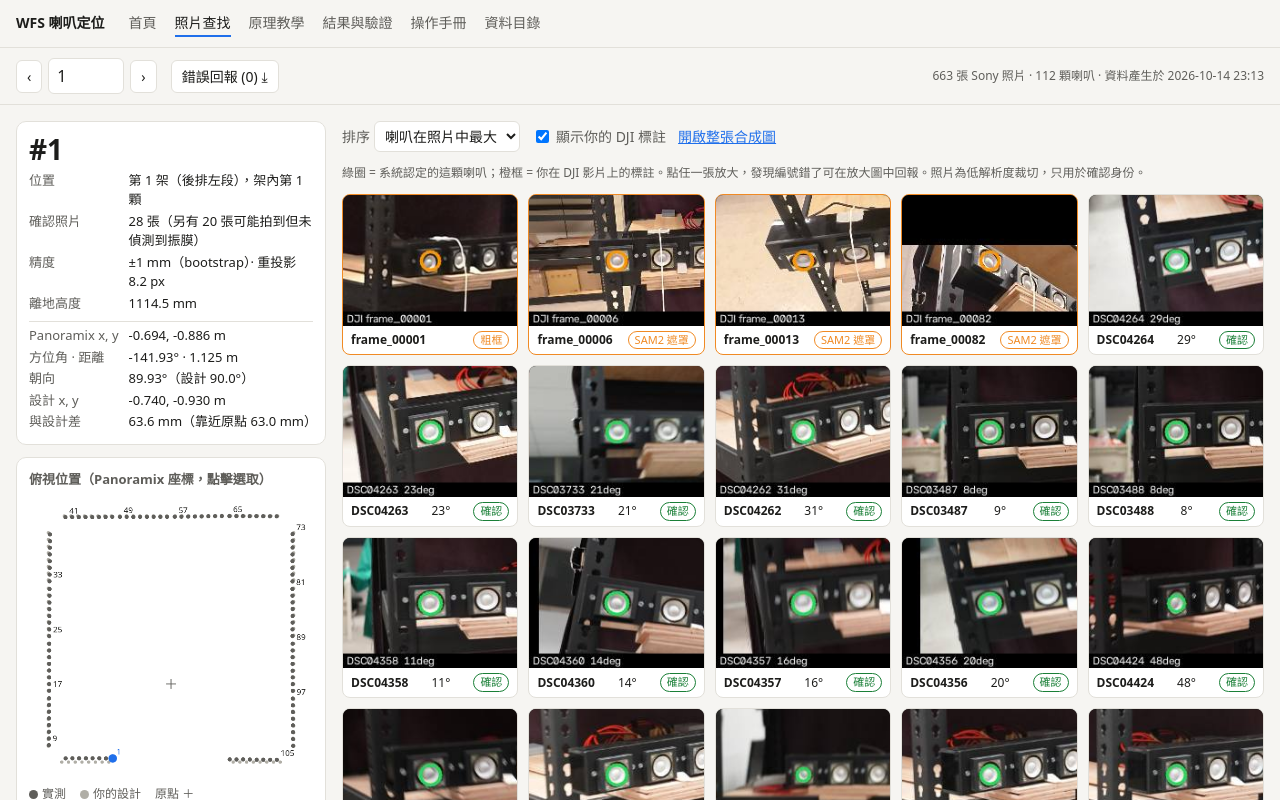
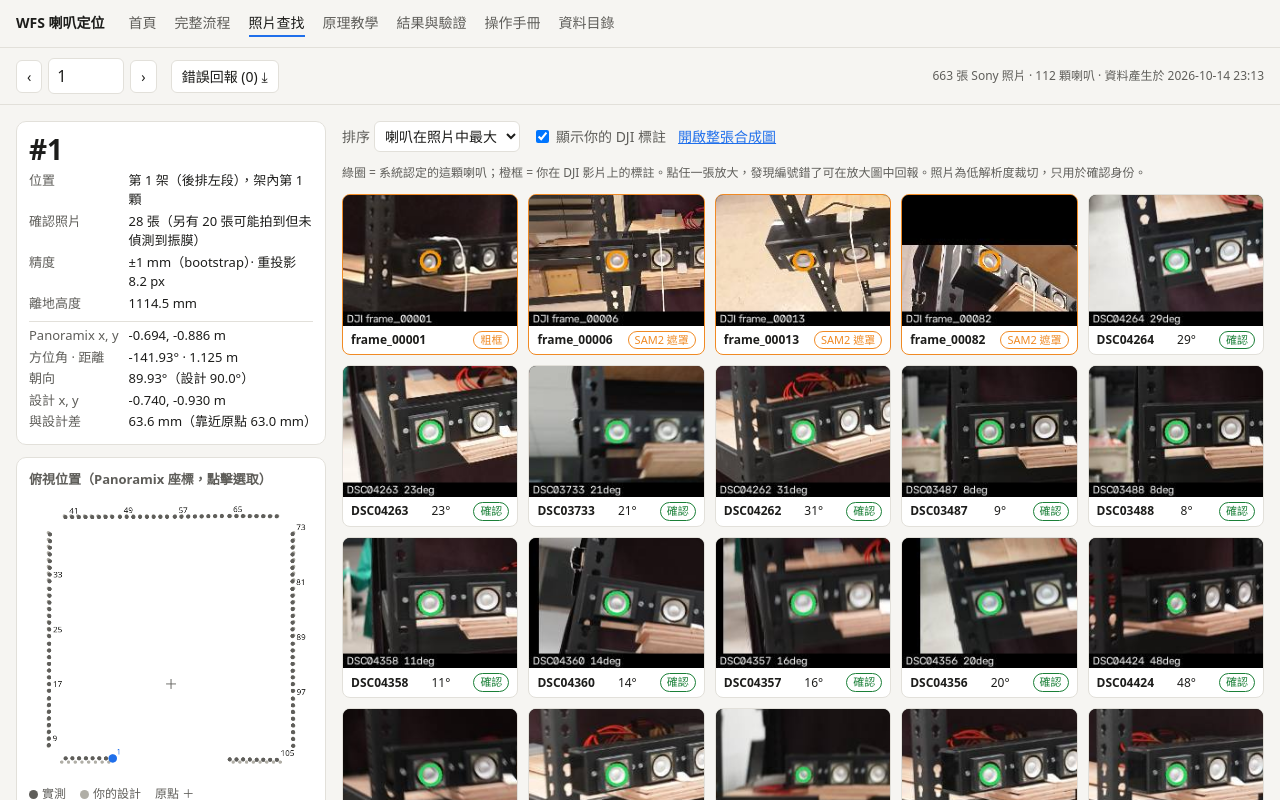
Before and after one commit to wangpenghao468-collab/wfs-speaker-localization, a plain HTML site: page docs/finder.html in a window 1280 px wide. Shown: the top 800 px of the page. Drawn offline with Linux system fonts and the light colour scheme.

Commit message:
Finder nav: workflow link
Co-Authored-By: Claude Opus 5.5 <noreply@anthropic.com>

```diff
--- a/docs/finder.html
+++ b/docs/finder.html
@@ -54,7 +54,7 @@ main { display: grid; grid-template-columns: 310px minmax(0, 1fr); gap: 16px; pa
 </style>
 </head>
 <body>
-<nav class="sitenav"><a class="brand" href="index.html">WFS 喇叭定位</a><a href="index.html">首頁</a><a class="on" href="finder.html">照片查找</a><a href="learn.html">原理教學</a><a href="results.html">結果與驗證</a><a href="manual.html">操作手冊</a><a href="catalog.html">資料目錄</a></nav>
+<nav class="sitenav"><a class="brand" href="index.html">WFS 喇叭定位</a><a href="index.html">首頁</a><a href="workflow.html">完整流程</a><a class="on" href="finder.html">照片查找</a><a href="learn.html">原理教學</a><a href="results.html">結果與驗證</a><a href="manual.html">操作手冊</a><a href="catalog.html">資料目錄</a></nav>
 <header>
   <div class="top">
     <div class="search">
```
